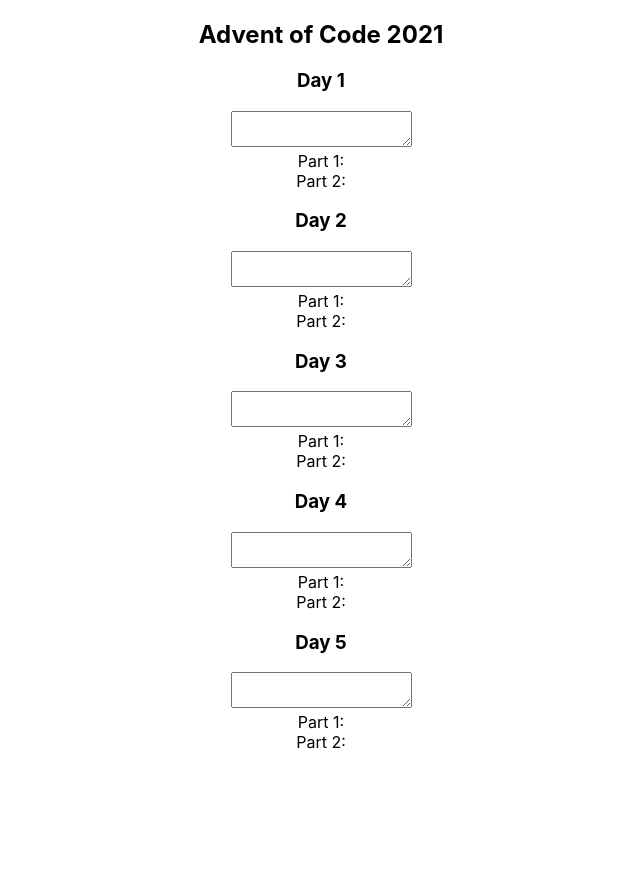
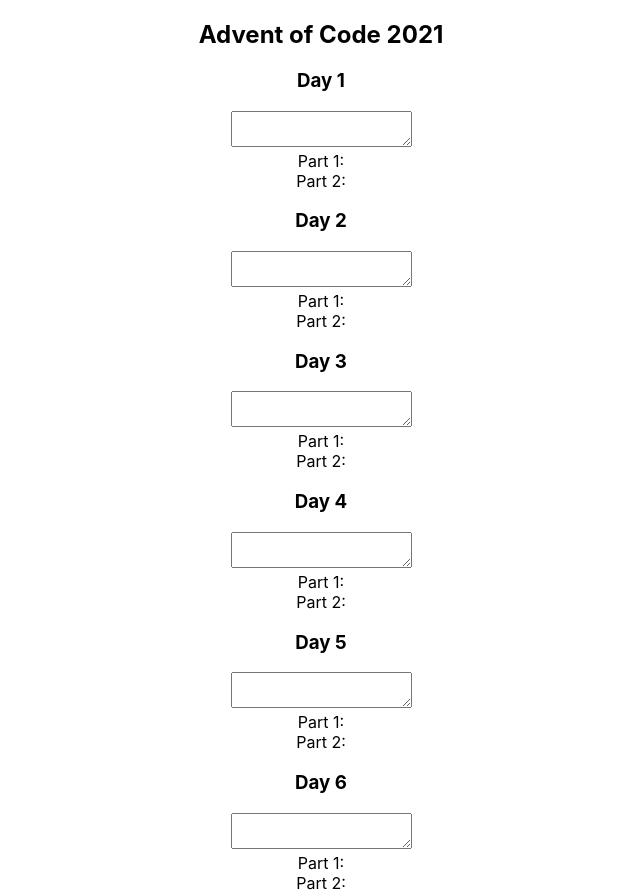
Before and after one commit to xbrukner/aoc21, a React (Create React App) app: page / in a window 1280 px wide. Shown: the whole page, without its empty margins (319-959 px from the left). Before the commit the page ends 800 px from the top, so only its background shows below. Built offline with nearby package versions, Linux system fonts and the light colour scheme.

Commit message:
Add task six.

```diff
--- a/src/App.tsx
+++ b/src/App.tsx
@@ -5,6 +5,7 @@
 import { Task03 } from './tasks/03';
 import { Task04 } from './tasks/04';
 import { Task05 } from './tasks/05';
+import { Task06 } from './tasks/06';
 
 function App() {
   return (
@@ -15,6 +16,7 @@
       <Task03 />
       <Task04 />
       <Task05 />
+      <Task06 />
     </div>
   );
 }
--- /dev/null
+++ b/src/days/06.ts
@@ -0,0 +1,46 @@
+import { groupByCount } from "./05";
+
+type StateCount = Array<number>;
+type StateChanges = [number, number];
+
+export function mergeState(state: StateCount, [index, count]: StateChanges) : StateCount {
+    return Array(Math.max(state.length, index + 1))
+      .fill(0)
+      .fill(count, index, index + 1)
+      .map((value, index) => value + (state[index] || 0));
+}
+
+export function parseInput(str: String): StateCount {
+    const initialState: Array<number> = str.split(',').map((v) => parseInt(v, 10));
+
+    return groupByCount(
+      initialState,
+      (v) => v,
+      (v) => v
+    )
+      .sort(([d1, _c1], [d2, _c2]) => d1 - d2)
+      .reduce(mergeState, []);
+}
+
+export function fishBorn(n: number): Array<StateChanges> {
+    return [[6, n], [8, n]];
+}
+
+export function calculateNext(state: StateCount): StateCount {
+    return fishBorn(state[0]).reduce(mergeState, state.slice(1));
+}
+
+function iterate(state: StateCount, iterations: number): number {
+    return Array<number>(iterations)
+      .fill(0)
+      .reduce((state) => calculateNext(state), state)
+      .reduce((a, b) => a + b);
+}
+
+export function firstHalf(state: StateCount): number {
+    return iterate(state, 80);
+}
+
+export function secondHalf(state: StateCount): number {
+    return iterate(state, 256);
+}
--- /dev/null
+++ b/src/tasks/06.tsx
@@ -0,0 +1,11 @@
+import * as day06 from '../days/06';
+import { Task } from './task';
+
+export function Task06(): JSX.Element {
+    return (<Task
+        day={6}
+        parser={day06.parseInput}
+        firstHalf={day06.firstHalf}
+        secondHalf={day06.secondHalf}
+        />)
+}
```
Also changed, not shown: 1 other file (tests, documents, lock files or other folders).
